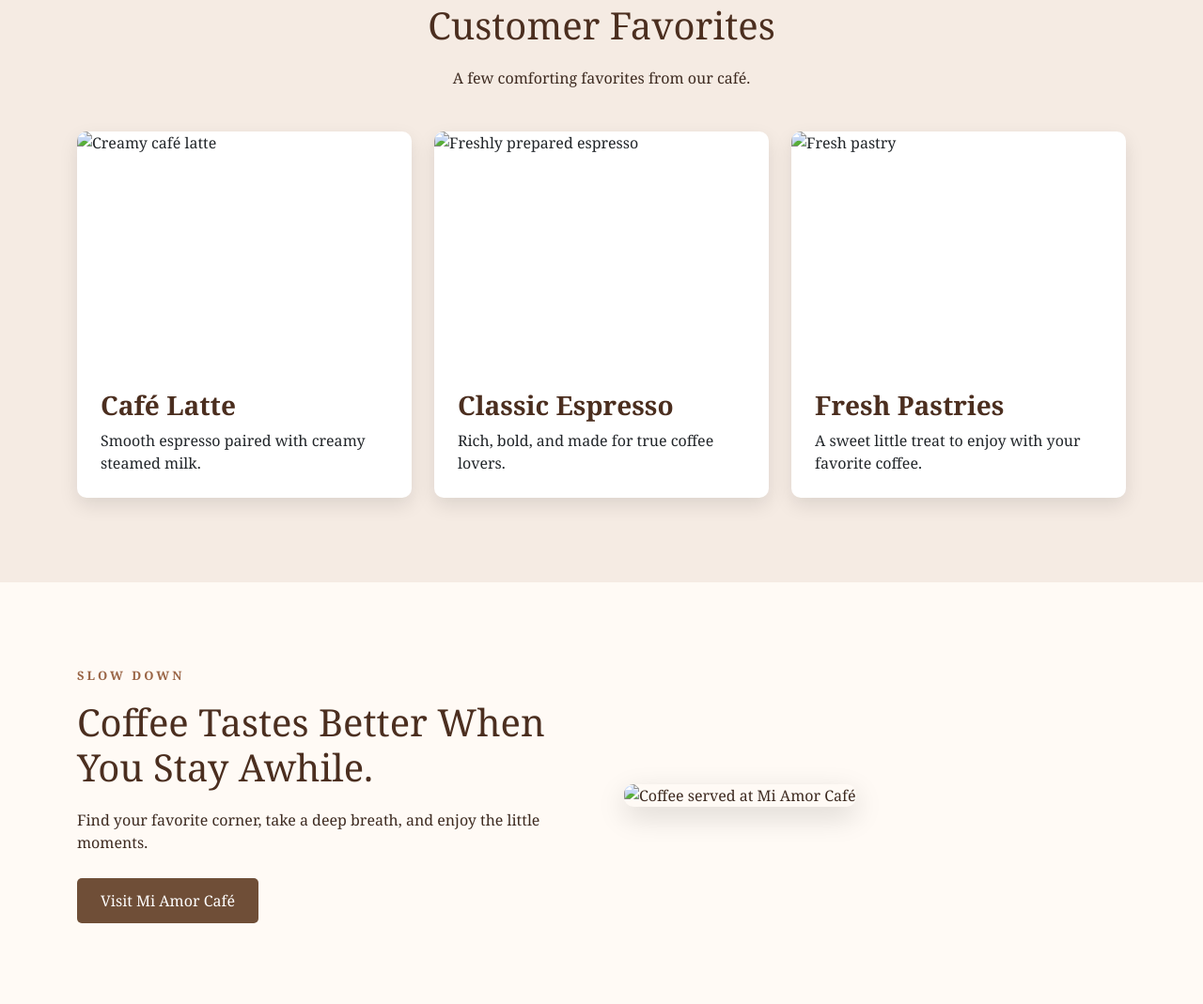
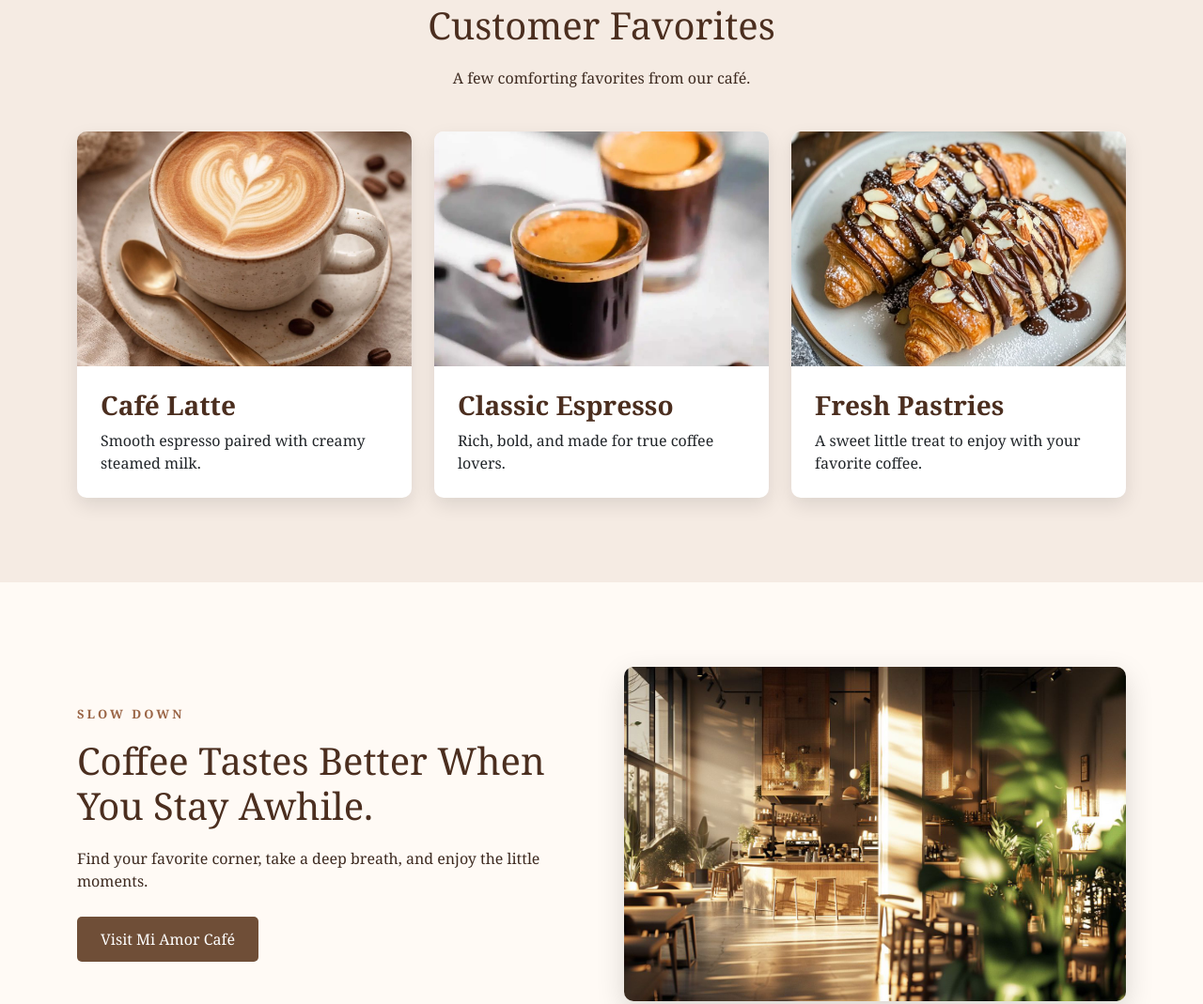
Before and after one commit to beaut12/ANTONIO_WTS, a plain HTML site: page index.html in a window 1280 px wide. Shown: the part 1699-2768 px from the top of the page at 94% size. Drawn offline with nearby package versions, Linux system fonts and the light colour scheme.

Commit message:
Update index.html

```diff
--- a/index.html
+++ b/index.html
@@ -282,7 +282,7 @@
                         <article class="card favorite-card">
 
                             <img
-                                src="images/latte.jpg"
+                                src="latte.jpg"
                                 class="card-img-top"
                                 alt="Creamy café latte">
 
@@ -313,7 +313,7 @@
                         <article class="card favorite-card">
 
                             <img
-                                src="images/espresso.jpg"
+                                src="espresso.jpg"
                                 class="card-img-top"
                                 alt="Freshly prepared espresso">
 
@@ -344,7 +344,7 @@
                         <article class="card favorite-card">
 
                             <img
-                                src="images/pastry.jpg"
+                                src="pastry.jpg"
                                 class="card-img-top"
                                 alt="Fresh pastry">
 
@@ -427,7 +427,7 @@
                     <div class="col-md-6">
 
                         <img
-                            src="images/coffee-mainbg.jpg"
+                            src="coffee-mainbg.jpg"
                             class="img-fluid cozy-image"
                             alt="Coffee served at Mi Amor Café">
 
```
